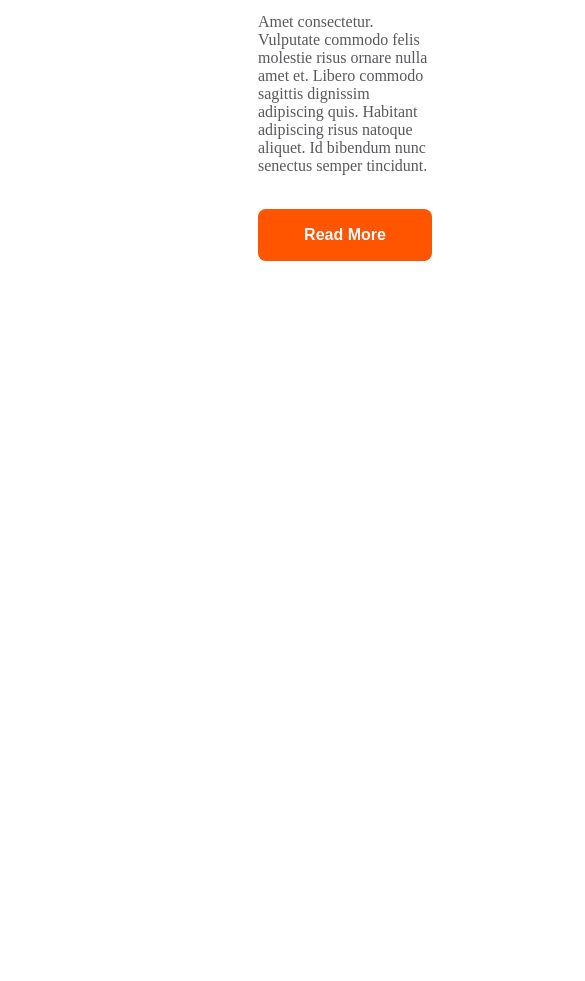
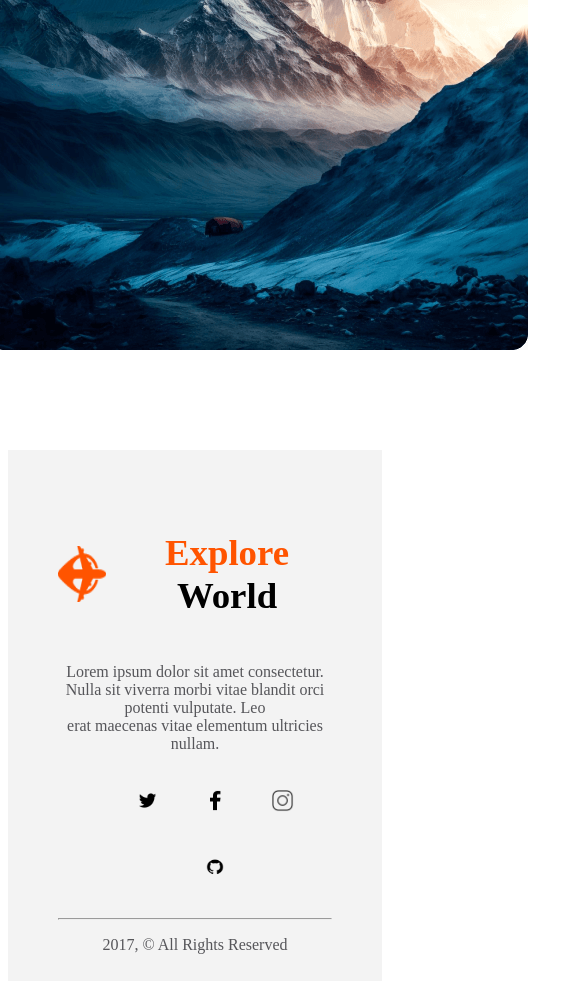
Before and after one commit to Nayeem1402/-Explore-World, a plain HTML site: page index.html in a window 390 px wide. Shown: the part 1738-2719 px from the top of the page, 585 px wide, since content can reach past the window. Before the commit the page ends 1999 px from the top, so only its background shows below. Drawn offline with Linux system fonts and the light colour scheme.

Commit message:
footer section done  section done

```diff
--- a/index.html
+++ b/index.html
@@ -82,12 +82,38 @@
                     semper tincidunt.
                 </p>
                 <br>
-                <button class="pry-button">Read More</button>
+                <div class="read-more"><button class="pry-button">Read More</button></div>
             </div>
             <div class="popular-img"><img src="./Images/Rectangle 4.png" alt=""></div>
         </section>
     </main>
 
+    <footer>
+        <section class="footer-container">
+           <div class="footer-titel-container">
+            <div class="nav-titel-container ">
+                <img class="logo" src="./Images/Group 40071 (2).png" alt="">
+                <h1><span class="c-span">Explore</span> World</h1>
+            </div>
+           </div>
+            <div>
+                <p class="c-paragraph">Lorem ipsum dolor sit amet consectetur. Nulla sit viverra morbi vitae blandit orci potenti vulputate. Leo <br>
+                     erat maecenas vitae elementum ultricies nullam. </p>
+            </div>
+            <dir>
+                <img src="./Images/icons8-twitter-32.png" alt="" class="footer-icon">
+                <img src="./Images/icons8-facebook-24.png" alt="" class="footer-icon">
+                <img src="./Images/icons8-instagram-50.png" alt="" class="footer-icon">
+                <img src="./Images/icons8-github-64.png" alt="" class="footer-icon">
+            </dir>
+            <hr>
+
+            <p class="c-paragraph , copy">
+                2017, &copy; All Rights Reserved
+            </p>
+        </section>
+    </footer>
+
 </body>
 
 </html>
--- a/style.css
+++ b/style.css
@@ -129,7 +129,7 @@
  /* popular tours */
  .popular {
      display: flex;
-    gap: 53px;
+     gap: 53px;
      margin: 100px 250px;
      justify-content: space-around;
      align-items: center;
@@ -139,7 +139,7 @@
  .popular-discription {
      width: 577px;
      height: 466px;
-    padding: px;
+     padding: px;
  }
 
  .popular-img {
@@ -147,13 +147,36 @@
      height: 550px
  }
 
+ /* footer section  */
+ footer {
+     background-color: rgba(19, 19, 24, 0.05);
+     ;
+ }
+
+ .footer-container {
+     padding: 50px 110px;
+     text-align: center;
+ }
+
+ .footer-titel-container {
+     display: flex;
+     justify-content: center;
+ }
+
+ .footer-icon {
+     width: 23.07px;
+     height: 22.4px;
+     padding: 10px 30px;
+ }
 
  @media only screen and (max-width: 600px) {
+
      .nav-titel-container>h1 {
          font-size: 2.3rem;
      }
 
      .input-filds,
+     .popular,
      .nav-container {
          flex-direction: column;
          align-items: center;
@@ -166,11 +189,28 @@
 
      .banner-titel {
          background-size: cover;
-
+         max-width: ;
+         width: 550px;
          height: 683px;
          flex-direction: column;
+
      }
 
+     .popular-discription {
+         width: 550px;
+     }
+
+     .popular-img>img {
+         width: 100%;
+         height: 100%;
+     }
+     .footer-icon {
+        padding: 20px;
+     }
+
+     .footer-container{
+        padding: 50px;
+     }
  }
 
  @media only screen and (min-width: 601px) and (max-width: 992px) {
@@ -178,11 +218,13 @@
          font-size: 2.5rem;
      }
 
-     .input-filds,
+     .input-filds,  .popular,
      .nav-container {
          flex-direction: column;
 
      }
+
+
 
 
      .banner-titel {
```
Also changed, not shown: dsfg.html (deleted, +0 -15 lines), Images/icons8-facebook-24.png (added), Images/icons8-github-64.png (added), Images/icons8-instagram-50.png (added), Images/icons8-twitter-32.png (added).
